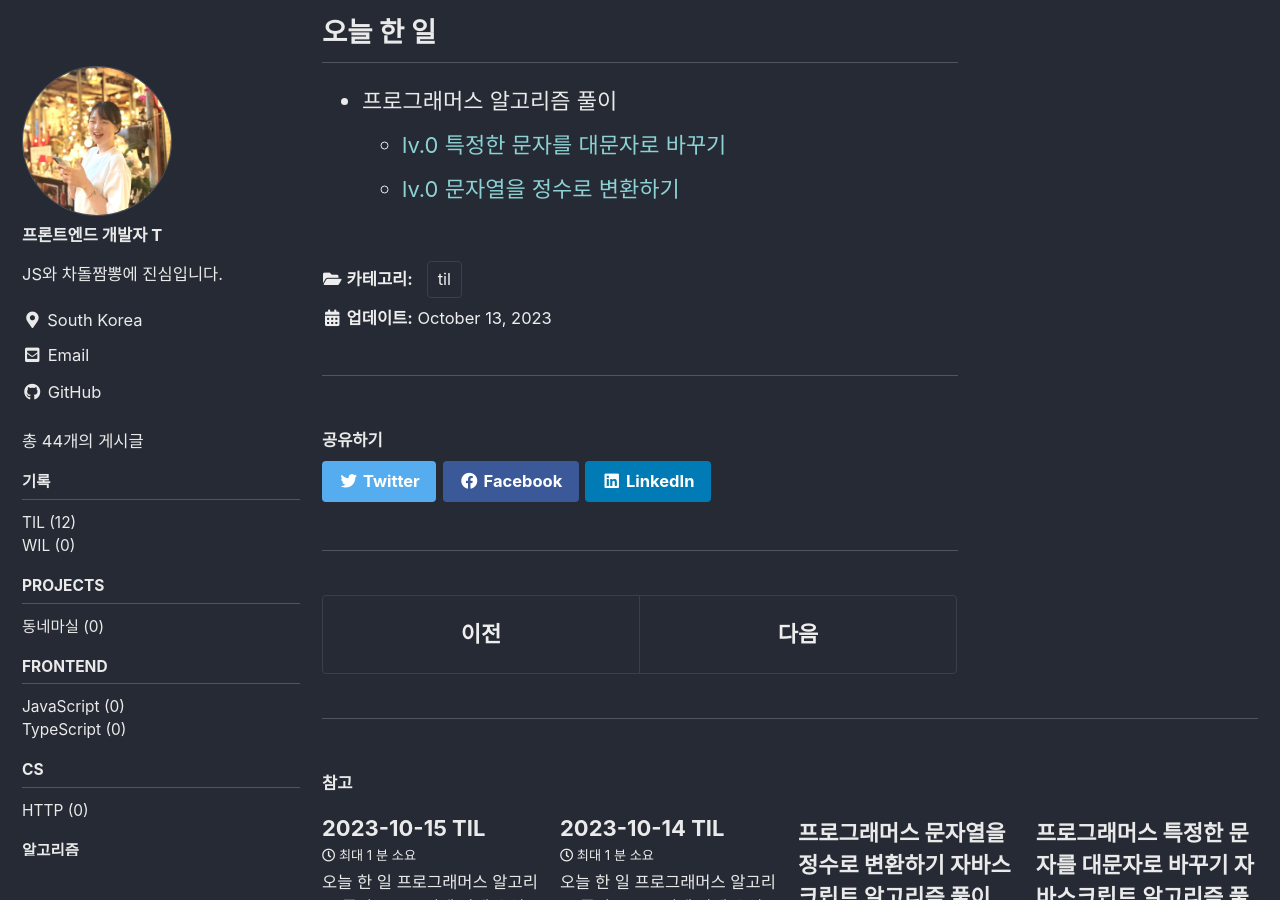
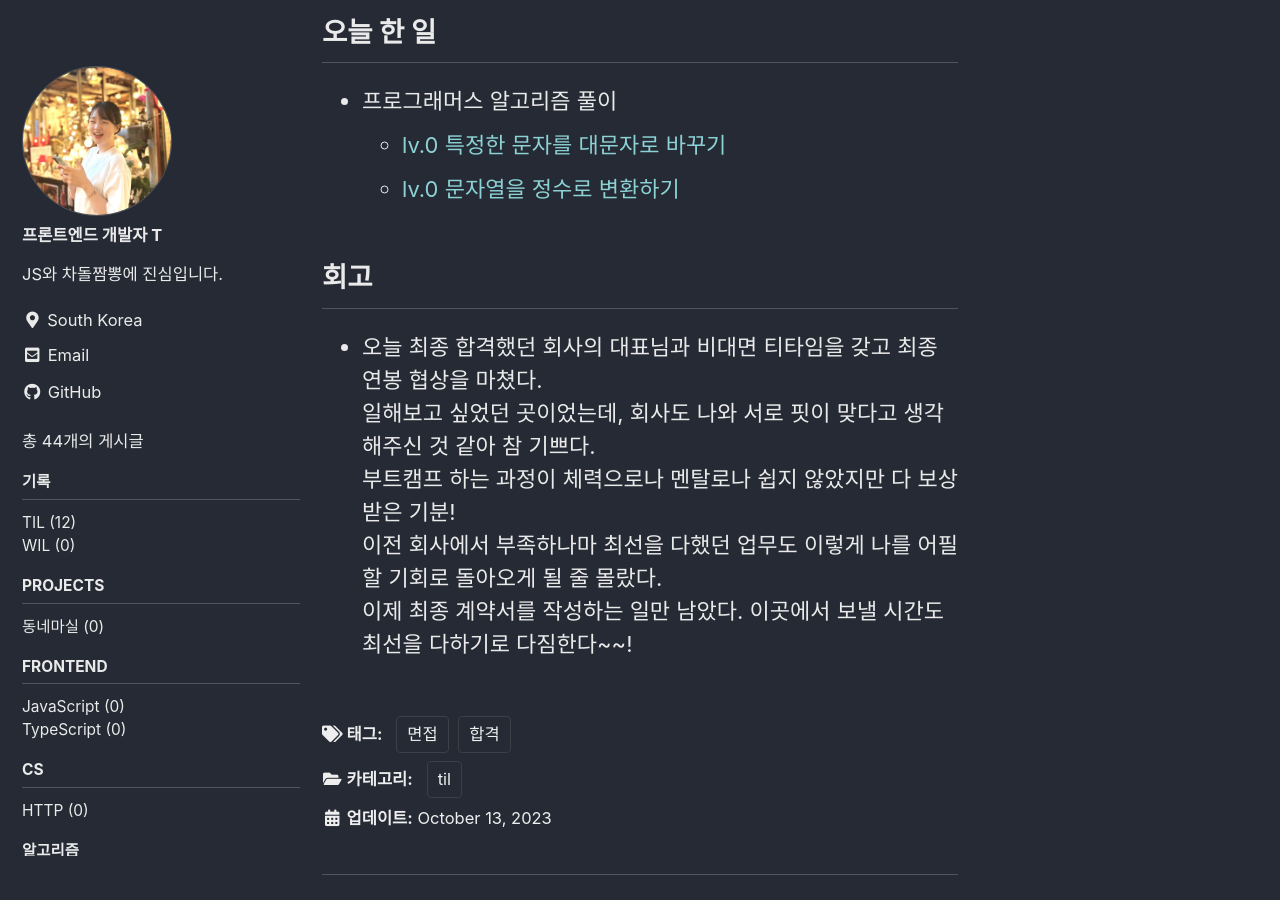
Before and after one commit to makepin2r/makepin2r.github.io, a Jekyll site: the page built from _posts/TIL/2023-10-13-TIL-231013.md, in a window 1280 px wide and 900 px high, scrolled down 240 px. Built offline with Jekyll 4.4.1, drawn with Linux system fonts in a browser that asks for light colours; cached includes are drawn as plain includes; some web fonts are replaced.

Commit message:
update: 23-10-13 til 회고 추가

```diff
--- a/_posts/TIL/2023-10-13-TIL-231013.md
+++ b/_posts/TIL/2023-10-13-TIL-231013.md
@@ -4,9 +4,18 @@ last_modified_at: 2023-10-13
 categories:
     - til
 tags:
+    - 면접
+    - 합격
 ---
 
 ## 오늘 한 일
 -   프로그래머스 알고리즘 풀이
     -   [lv.0 특정한 문자를 대문자로 바꾸기](https://makepin2r.github.io/algorithm-programmers/181873/)
     -   [lv.0 문자열을 정수로 변환하기](https://makepin2r.github.io/algorithm-programmers/181848/)
+
+## 회고
+- 오늘 최종 합격했던 회사의 대표님과 비대면 티타임을 갖고 최종 연봉 협상을 마쳤다.
+  일해보고 싶었던 곳이었는데, 회사도 나와 서로 핏이 맞다고 생각해주신 것 같아 참 기쁘다.
+  부트캠프 하는 과정이 체력으로나 멘탈로나 쉽지 않았지만 다 보상 받은 기분!
+  이전 회사에서 부족하나마 최선을 다했던 업무도 이렇게 나를 어필할 기회로 돌아오게 될 줄 몰랐다.
+  이제 최종 계약서를 작성하는 일만 남았다. 이곳에서 보낼 시간도 최선을 다하기로 다짐한다~~!
```
